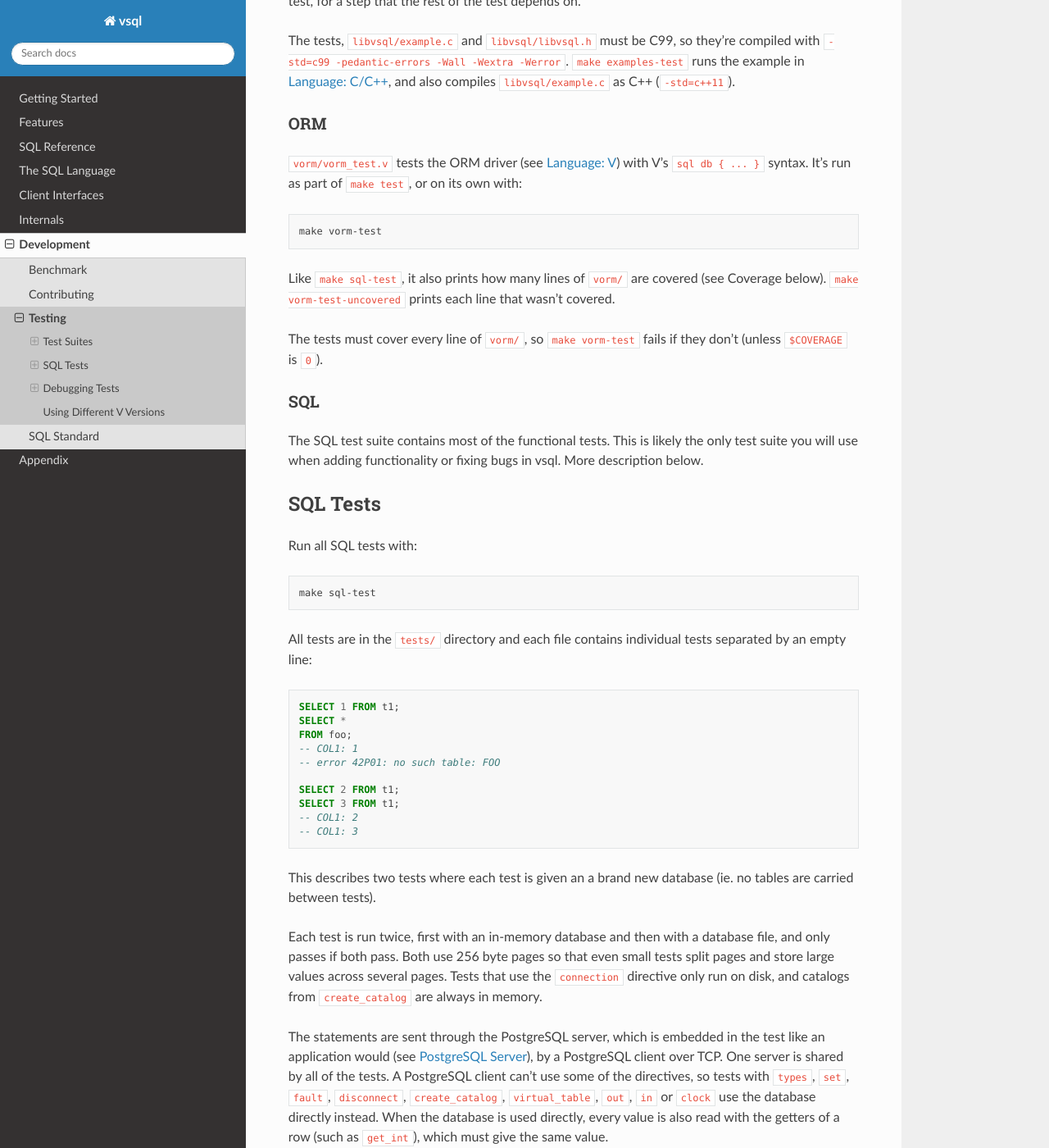
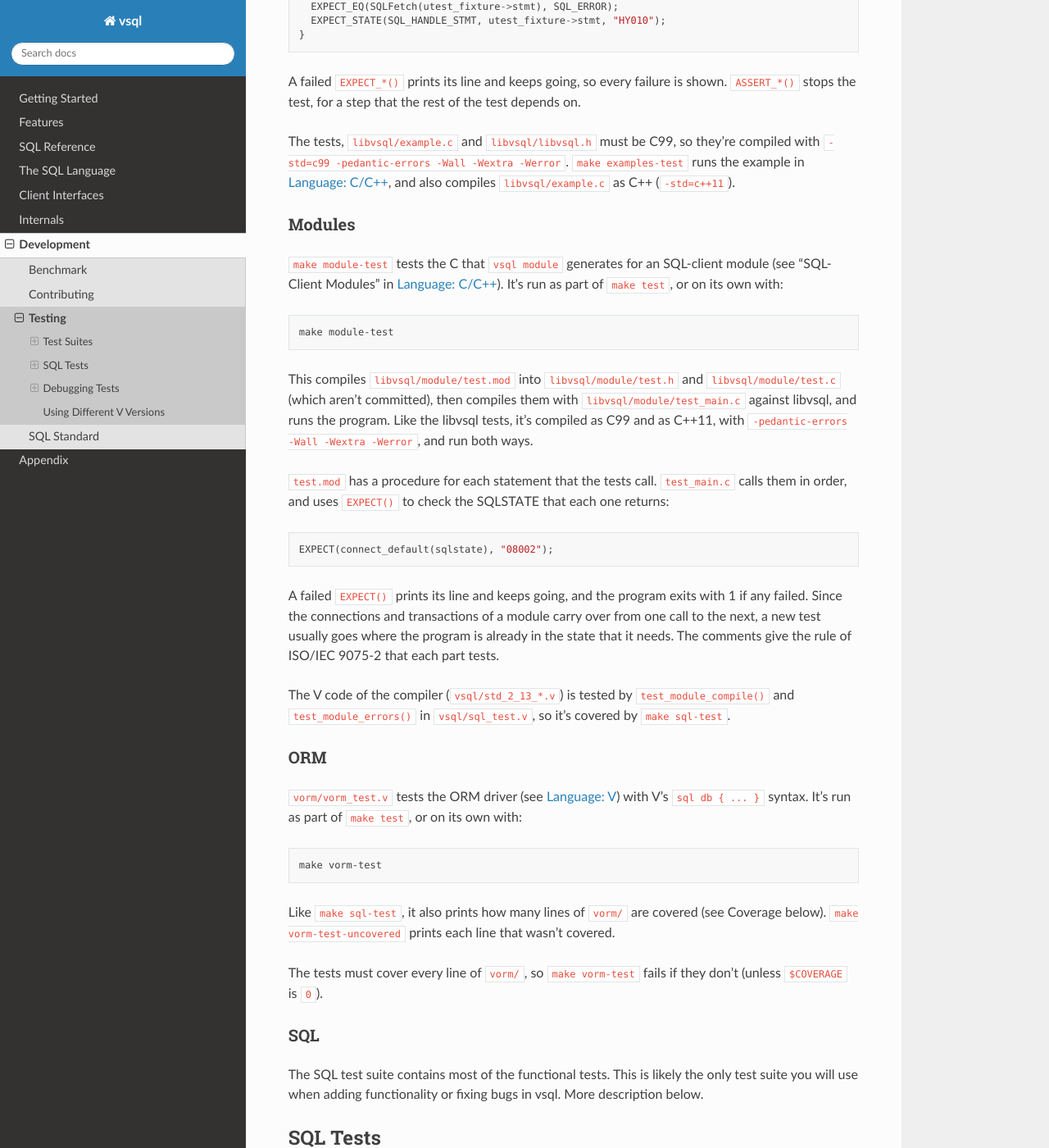
Before and after one commit to elliotchance/vsql, a Sphinx documentation site: the page built from docs/testing.rst, in a window 1280 px wide and 1400 px high, scrolled down 4713 px. Shown: the whole window at 82% size. Built offline with Sphinx 7.4.7 and the Read the Docs theme 3.1.0, drawn with Linux system fonts in a browser that asks for light colours; some of the changed text lies outside the part shown.

Commit message:
docs: Document make module-test in testing.rst
Co-Authored-By: Claude Opus 5.5 <noreply@anthropic.com>

```diff
--- a/docs/testing.rst
+++ b/docs/testing.rst
@@ -21,6 +21,7 @@ Test Suites
 - ``make examples-test``: runs each example.
 - ``make cli-test``: the CLI tests.
 - ``make libvsql-test``: the tests for libvsql, see `libvsql`_.
+- ``make module-test``: the tests for SQL-client modules, see `Modules`_.
 
 CI runs ``make test``.
 
@@ -151,6 +152,9 @@ the path):
 
    make examples/virtual-tables
 
+``make examples-test`` also runs the C examples in :doc:`language-c`, with
+``make libvsql-example`` and ``make module-example``.
+
 libvsql
 ^^^^^^^
 
@@ -203,6 +207,41 @@ The tests, ``libvsql/example.c`` and ``libvsql/libvsql.h`` must be C99, so
 they're compiled with ``-std=c99 -pedantic-errors -Wall -Wextra -Werror``.
 ``make examples-test`` runs the example in :doc:`language-c`, and also compiles
 ``libvsql/example.c`` as C++ (``-std=c++11``).
+
+Modules
+^^^^^^^
+
+``make module-test`` tests the C that ``vsql module`` generates for an
+SQL-client module (see "SQL-Client Modules" in :doc:`language-c`). It's run as
+part of ``make test``, or on its own with:
+
+.. code-block:: sh
+
+   make module-test
+
+This compiles ``libvsql/module/test.mod`` into ``libvsql/module/test.h`` and
+``libvsql/module/test.c`` (which aren't committed), then compiles them with
+``libvsql/module/test_main.c`` against libvsql, and runs the program. Like the
+libvsql tests, it's compiled as C99 and as C++11, with ``-pedantic-errors -Wall
+-Wextra -Werror``, and run both ways.
+
+``test.mod`` has a procedure for each statement that the tests call.
+``test_main.c`` calls them in order, and uses ``EXPECT()`` to check the
+SQLSTATE that each one returns:
+
+.. code-block:: c
+
+   EXPECT(connect_default(sqlstate), "08002");
+
+A failed ``EXPECT()`` prints its line and keeps going, and the program exits
+with 1 if any failed. Since the connections and transactions of a module carry
+over from one call to the next, a new test usually goes where the program is
+already in the state that it needs. The comments give the rule of ISO/IEC
+9075-2 that each part tests.
+
+The V code of the compiler (``vsql/std_2_13_*.v``) is tested by
+``test_module_compile()`` and ``test_module_errors()`` in ``vsql/sql_test.v``,
+so it's covered by ``make sql-test``.
 
 ORM
 ^^^
```
Also changed, not shown: 1 other file.
